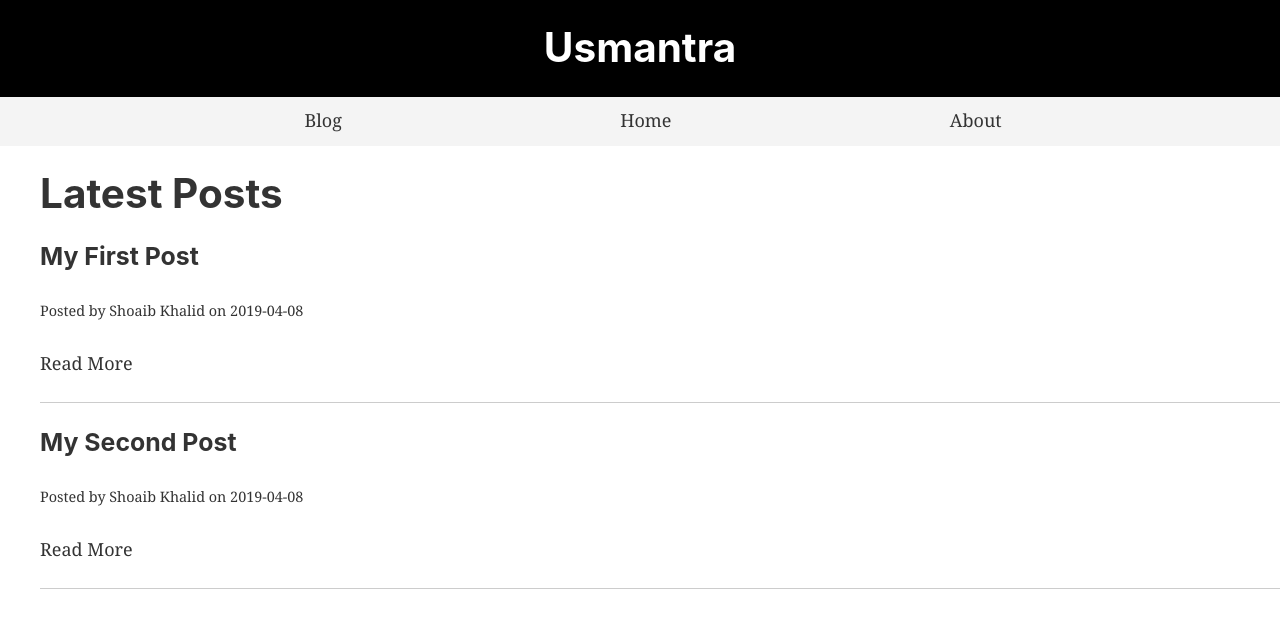
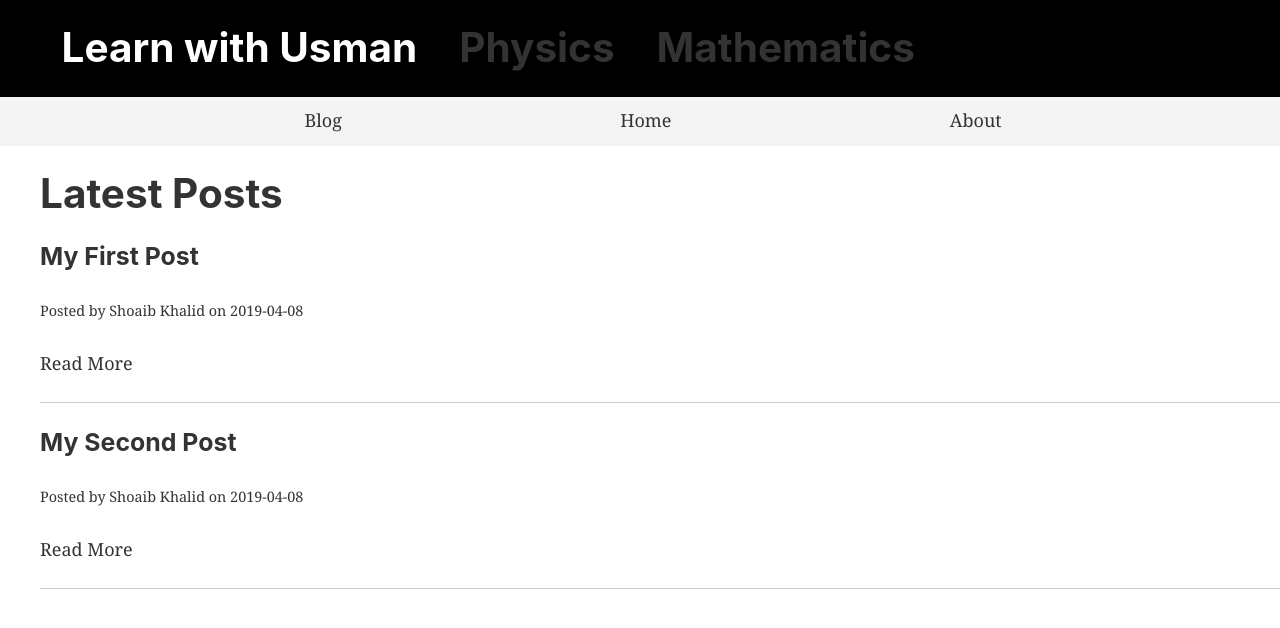
Before and after one commit to shoaibeams/shoaibeams, a Gatsby site: page /blog in a window 1280 px wide. Built offline with nearby package versions, Linux system fonts and the light colour scheme; Gatsby itself is replaced by a stand-in of ours.

Commit message:
Completed programatically creating pages

```diff
--- a/gatsby-config.js
+++ b/gatsby-config.js
@@ -1,6 +1,6 @@
 module.exports = {
   siteMetadata: {
-    title: `Usmantra`,
+    title: `Learn with Usman`,
     description: `Kick off your next, great Gatsby project with this default starter. This barebones starter ships with the main Gatsby configuration files you might need.`,
     author: `shoaibkhalid`,
   },
--- /dev/null
+++ b/src/components/header.css
@@ -0,0 +1,22 @@
+.header {
+    background: black
+}
+
+.nav {
+    margin: 0 auto;
+    max-width: 960;
+    padding: 1.45rem 1.0875rem;
+}
+
+.nav a {
+    margin-left: 42px
+}
+
+.nav h1 {
+    margin: 0
+}
+
+.logo {
+    color: white;
+    text-decoration: none;
+}
--- a/src/components/header.js
+++ b/src/components/header.js
@@ -1,43 +1,19 @@
 import { Link } from "gatsby"
-import PropTypes from "prop-types"
 import React from "react"
+import "./header.css"
 
 const Header = ({ siteTitle }) => (
-  <header
-    style={{
-      background: `black`,
-      marginBottom: `0`,
-      display: "flex",
-    }}
-  >
-    <div
-      style={{
-        margin: `0 auto`,
-        maxWidth: 960,
-        padding: `1.45rem 1.0875rem`,
-      }}
-    >
-      <h1 style={{ margin: 0 }}>
-        <Link
-          to="/"
-          style={{
-            color: `white`,
-            textDecoration: `none`,
-          }}
-        >
+  <header className="header">
+    <div className="nav">
+      <h1>
+        <Link to="/" className="logo">
           {siteTitle}
         </Link>
+        <Link to="/physics">Physics</Link>
+        <Link to="/math">Mathematics</Link>
       </h1>
     </div>
   </header>
 )
 
-Header.propTypes = {
-  siteTitle: PropTypes.string,
-}
-
-Header.defaultProps = {
-  siteTitle: ``,
-}
-
 export default Header
--- a/src/pages/blog.js
+++ b/src/pages/blog.js
@@ -7,8 +7,9 @@ const IndexPage = ({ data }) => (
     <Layout>
       <h1>Latest Posts</h1>
       {data.allMarkdownRemark.edges.map(({ node }) => {
-        const { id, frontmatter } = node
+        const { id, frontmatter, fields } = node
         const { author, date, title, path } = frontmatter
+        console.log(path)
         return (
           <div key={id}>
             <h3>{title}</h3>
@@ -17,7 +18,7 @@ const IndexPage = ({ data }) => (
             </small>
             <br />
             <br />
-            <Link to={path}>Read More</Link>
+            <Link to={fields.slug}>Read More</Link>
             <br />
             <br />
             <hr />
@@ -40,6 +41,9 @@ export const pageQuery = graphql`
             author
             path
           }
+          fields {
+            slug
+          }
         }
       }
     }
--- a/src/templates/blog-post.js
+++ b/src/templates/blog-post.js
@@ -4,6 +4,7 @@ import Layout from "../components/layout"
 
 export default ({ data }) => {
   const post = data.markdownRemark
+
   return (
     <Layout>
       <h1>{post.frontmatter.title}</h1>
```
Also changed, not shown: src/pages/index.js (+4 -8 lines), gatsby-node.js (line endings or trailing spaces).
